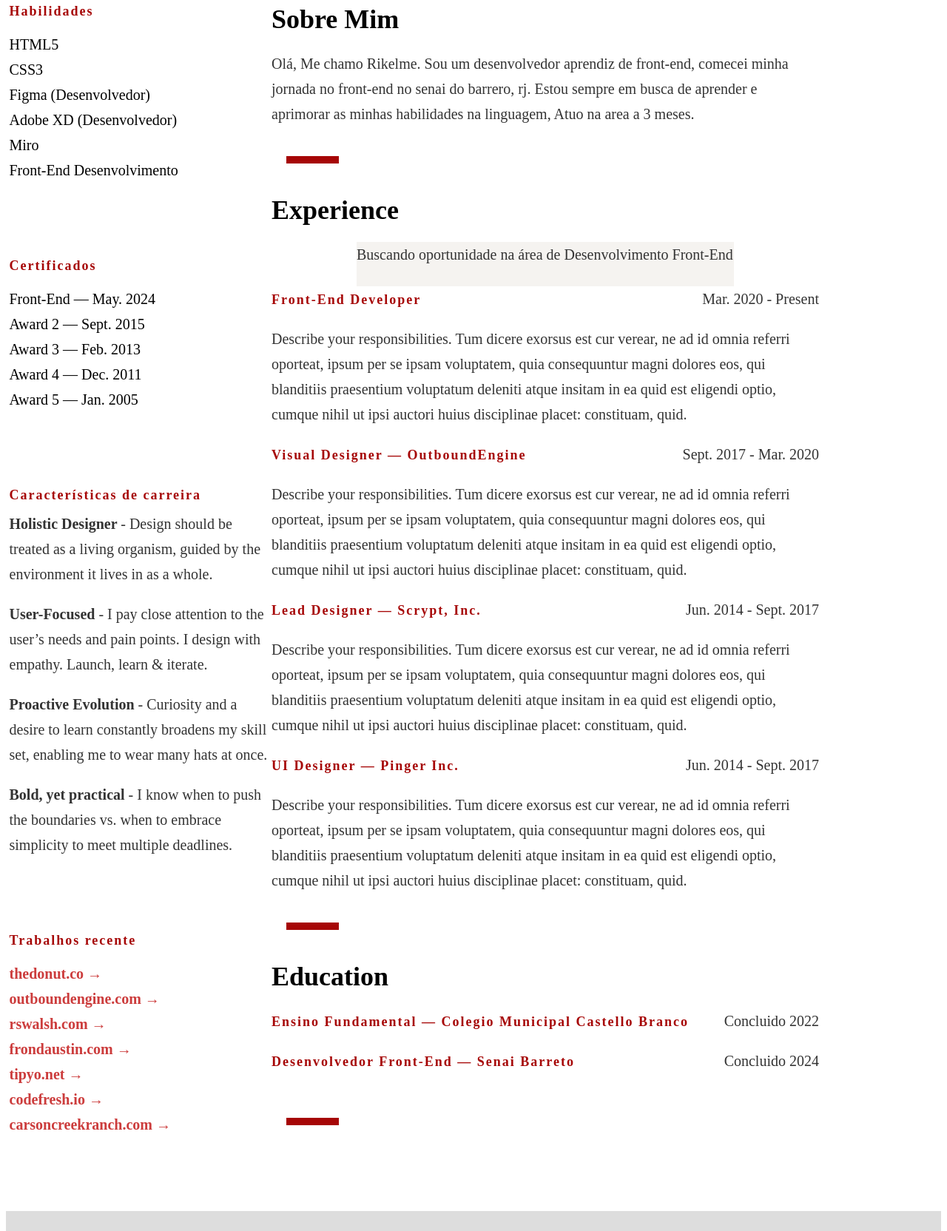
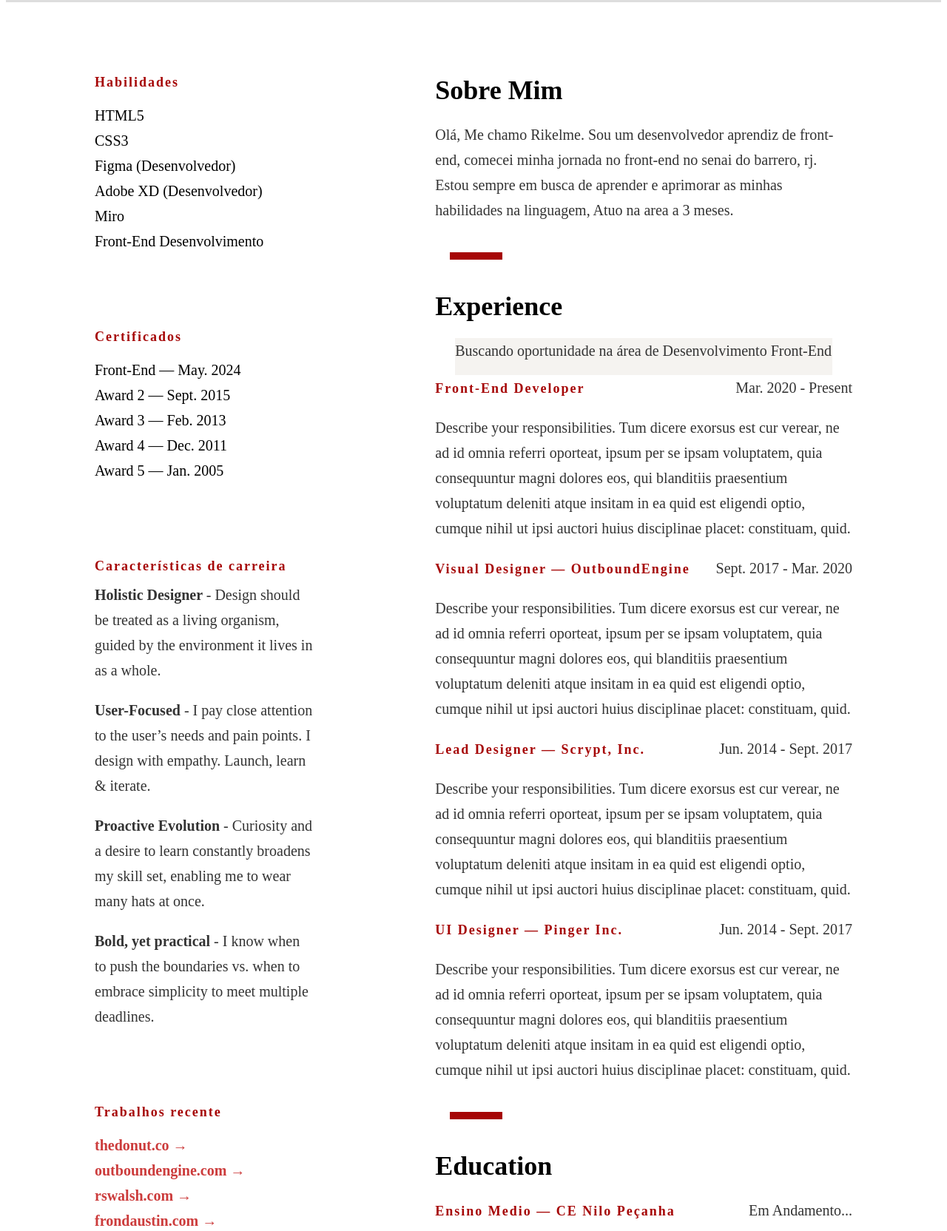
Before and after one commit to RikelmeFront-end/portifolio, a plain HTML site: page index.html in a window 1280 px wide. Shown: the part 844-2508 px from the top of the page at 74% size. Drawn offline with Linux system fonts and the light colour scheme.

Commit message:
alteracao de adicao de container

```diff
--- a/estilo.css
+++ b/estilo.css
@@ -57,6 +57,7 @@ margin-top:0 ;
    display: flex;
    max-width: 1024px;
    margin: 0 auto;
+   margin-top: 96px;
    justify-content: space-between;
  }
  ul{
@@ -99,12 +100,7 @@ margin-top:0 ;
 /*---Main--- */
 .skillset, .Careertraits, .Recentework, .awards{
    margin-bottom: 100px;
-   max-width: 350px;
 
-}
-#main{
-   padding-top: 96px;
-   display: flex;
 }
 .barraazul{
    width:71px;
@@ -114,14 +110,14 @@ margin-top:0 ;
 }
 .sobre{
    max-width: 740px;
-   padding-right: 165px;
+   margin-left: 165px;
 }
 .box{
    max-width: 740px;
 }
 .notificacao{
    max-width: 510px;
-   height: 60px;
+   height: 50px;
    margin: 0 auto;
    background-color:#F5F3F0 ;
 }
@@ -202,8 +198,9 @@ margin-top:0 ;
       font-size: 18px;
       font-weight: 400;
    }
-   #main{
+   .container{
       flex-direction: column-reverse;
+      max-width: 375px;
    }
    .barraazul{
       width:54px;
@@ -212,6 +209,7 @@ margin-top:0 ;
    .sobre{
       max-width: 375px;
       padding-right: 0;
+      margin-left: 0;
    }
    .box{
       max-width: 375px;
--- a/index.html
+++ b/index.html
@@ -71,7 +71,6 @@
          </ul>
         </div>
       </div>
-      </div>
       <div class="sobre">
       <div class="aboutme">
         <h2>Sobre Mim</h2>
@@ -116,8 +115,8 @@
        <div class="box">
         <h2>Education</h2>
         <div class="ladoalado">
-        <h3>Ensino Fundamental — Colegio Municipal Castello Branco</h3>
-        <p>Concluido 2022</p>
+        <h3>Ensino Medio — CE Nilo Peçanha</h3>
+        <p>Em Andamento...</p>
         </div>
         <div class="ladoalado">
           <h3>Desenvolvedor Front-End — Senai Barreto</h3>
@@ -128,6 +127,7 @@
       </div>
      </div>
     </div>
+  </div>
     <div id="footer">
      <div class="container">
        <h4>Entre em contato</h4>
```
